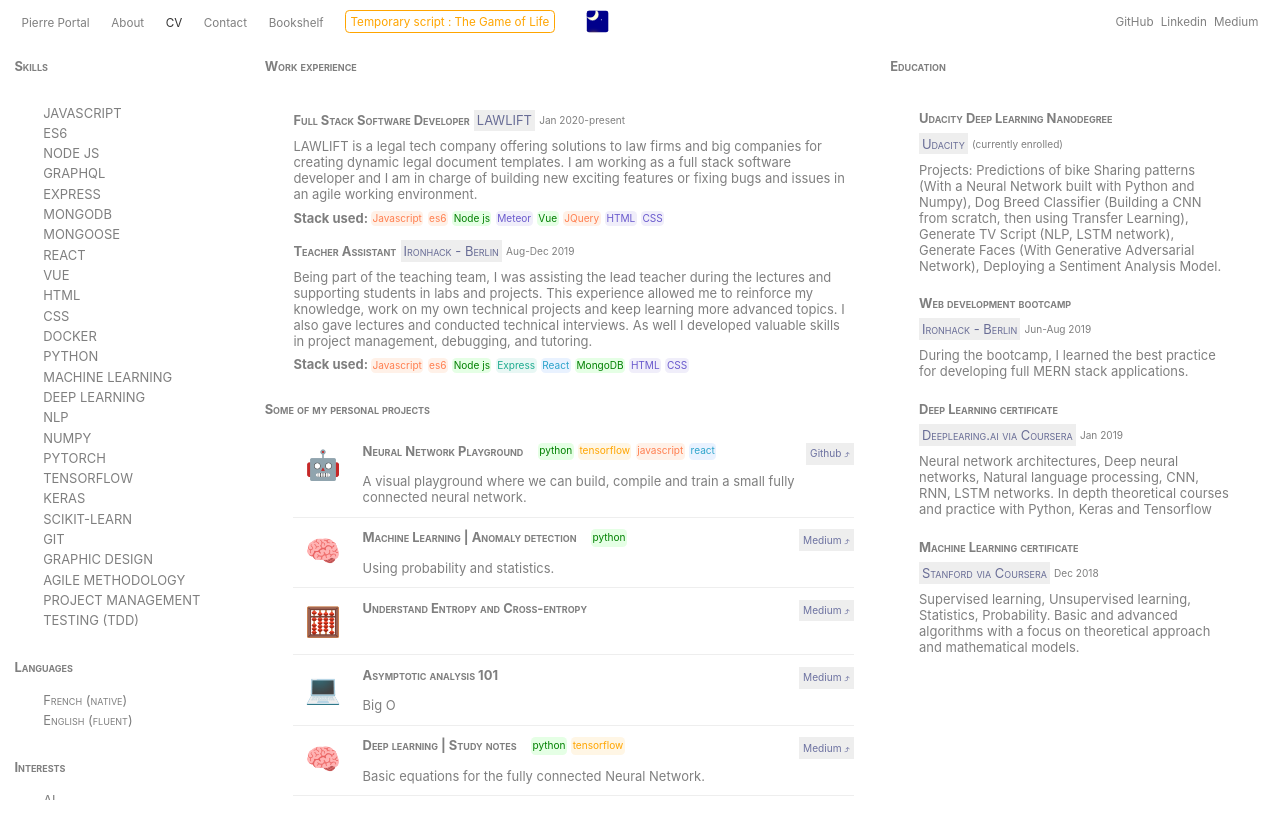
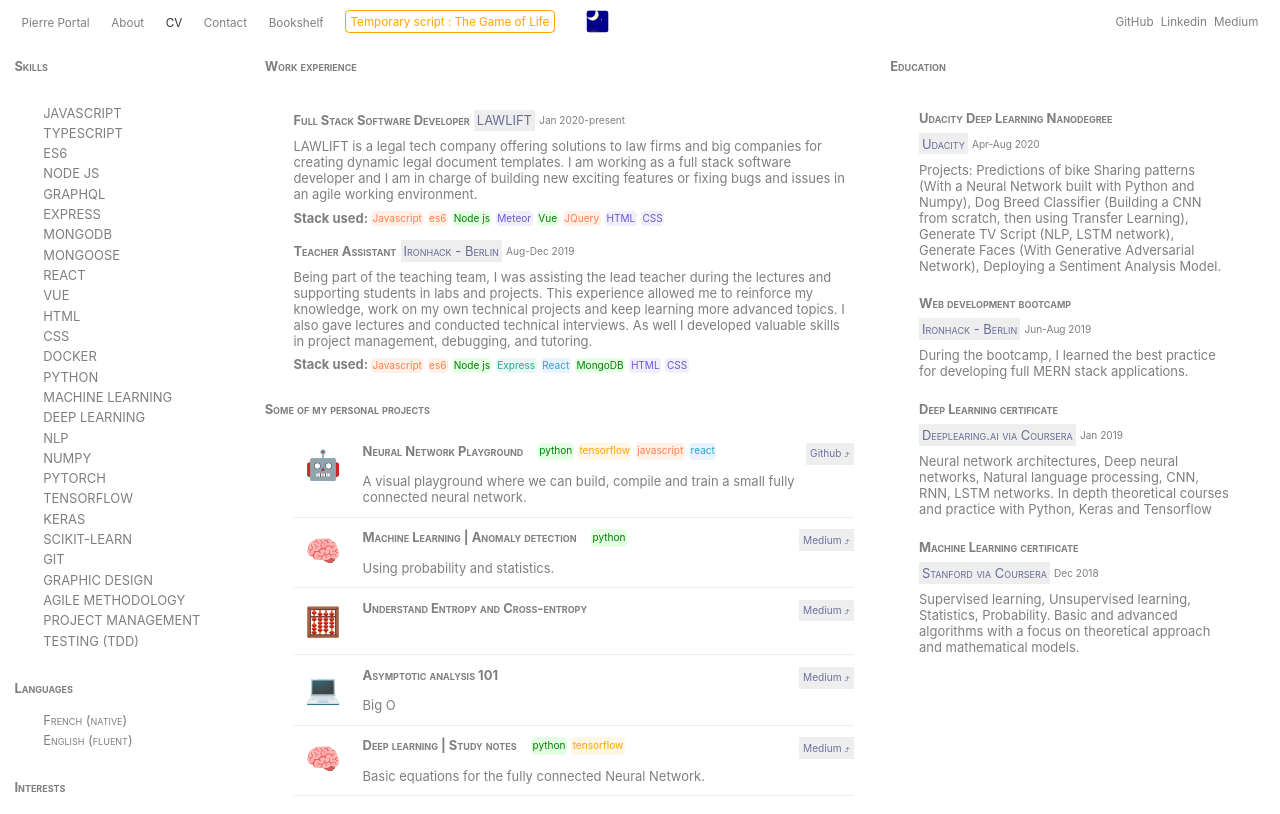
Before and after one commit to pierreportal/pierreportal, a React (Create React App) app: page /cv in a window 1280 px wide. Built offline with nearby package versions, Linux system fonts and the light colour scheme.

Commit message:
update: skills, education

```diff
--- a/src/fakeData.js
+++ b/src/fakeData.js
@@ -2,6 +2,7 @@
 const data = {
   skills: [
     { label: "JAVASCRIPT", level: 8 },
+    { label: "TYPESCRIPT", level: 7 },
     { label: "ES6", level: 8 },
     { label: "NODE JS", level: 6 },
     { label: "GRAPHQL", level: 4 },
@@ -220,7 +221,7 @@
 
       details:
         "Projects: Predictions of bike Sharing patterns (With a Neural Network built with Python and Numpy), Dog Breed Classifier (Building a CNN from scratch, then using Transfer Learning), Generate TV Script (NLP, LSTM network), Generate Faces (With Generative Adversarial Network), Deploying a Sentiment Analysis Model.",
-      dates: "(currently enrolled)",
+      dates: "Apr-Aug 2020",
     },
     {
       header: "Web development bootcamp",
```
